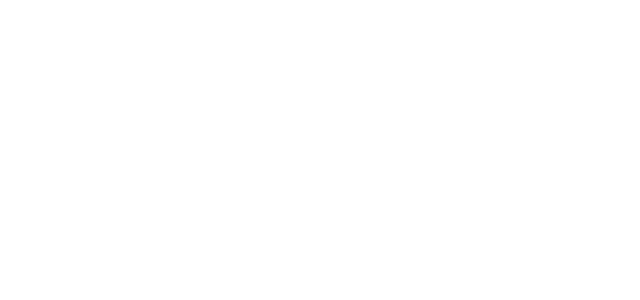
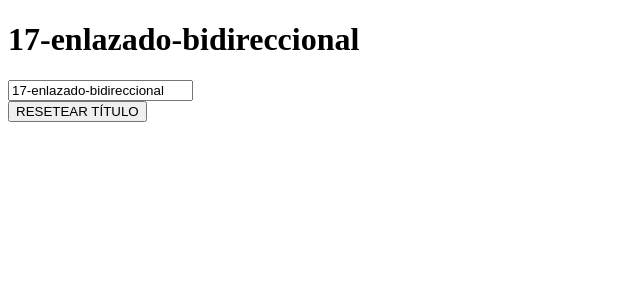
Before and after one commit to JCSC79/dwcc-angular-clases, an Angular app: page / in a window 1280 px wide. Shown: the top 300 px of the page, without its empty margins (0-640 px from the left). Built offline with nearby package versions, Linux system fonts and the light colour scheme.

Commit message:
Automático: Añadido T05E06-enlazado-bidireccional

```diff
--- a/src/app/app.component.html
+++ b/src/app/app.component.html
@@ -0,0 +1,5 @@
+<h1>{{ title }}</h1>
+
+<input type="text" [(ngModel)]="title">
+<br>
+<button (click)="resetearTitulo()">RESETEAR TÍTULO</button>
--- a/src/app/app.component.ts
+++ b/src/app/app.component.ts
@@ -1,20 +1,18 @@
 import { Component } from '@angular/core';
 import { RouterOutlet } from '@angular/router';
+import { FormsModule } from '@angular/forms';
 
 @Component({
   selector: 'app-root',
   standalone: true,
-  imports: [RouterOutlet],
+  imports: [RouterOutlet,FormsModule],
   templateUrl: './app.component.html',
   styleUrl: './app.component.css'
 })
 export class AppComponent {
-  title = '02-TypeScript';
+  title: string = '17-enlazado-bidireccional';
 
-  // Declaramos unha propiedade de clase (variable) de tipo numérico inicializada a un valor
-  numero1: number = 5;
-  /* Declaramos unha propiedade de clase de tipo numérico non inicializada (engadimos nas opcións de compilador do tsconfig.json a seguinte clave
-    "strictPropertyInitialization": false,)
-  */
-  numero2: number;
+  resetearTitulo() {
+    this.title = '17-enlazado-bidireccional';
+  }
 }
--- a/tsconfig.json
+++ b/tsconfig.json
@@ -5,8 +5,6 @@
   "compilerOptions": {
     "outDir": "./dist/out-tsc",
     "strict": true,
-    "strictPropertyInitialization": false,
-    "noImplicitAny": false,
     "noImplicitOverride": true,
     "noPropertyAccessFromIndexSignature": true,
     "noImplicitReturns": true,
```
